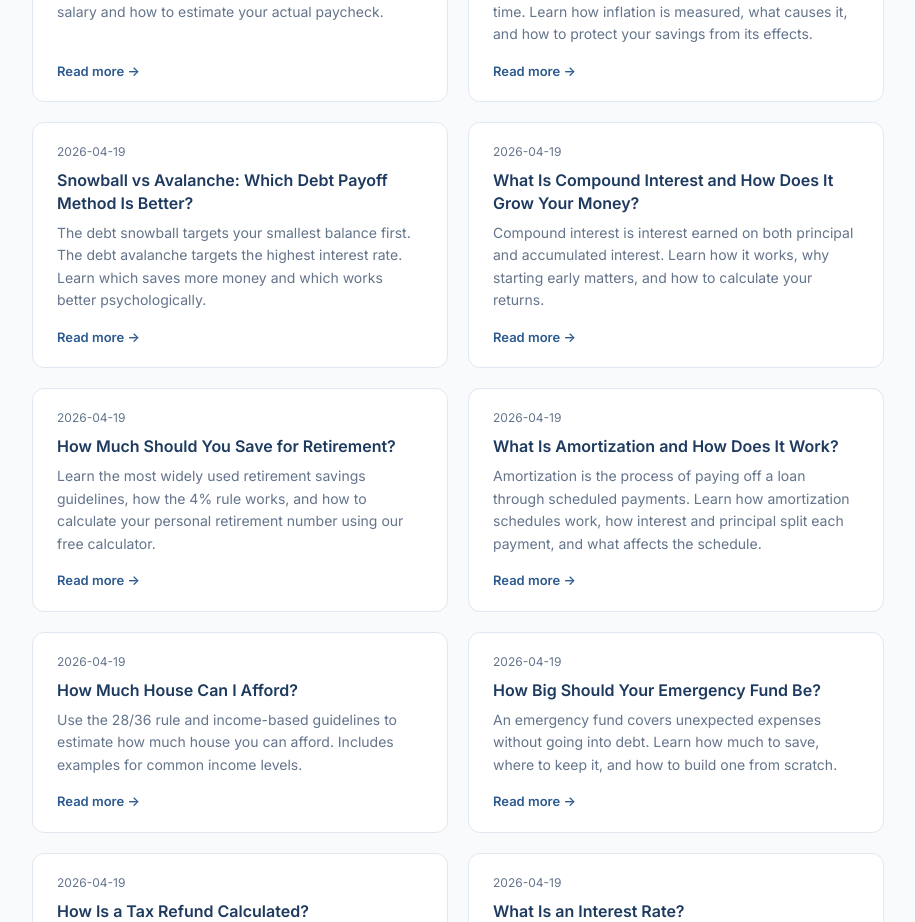
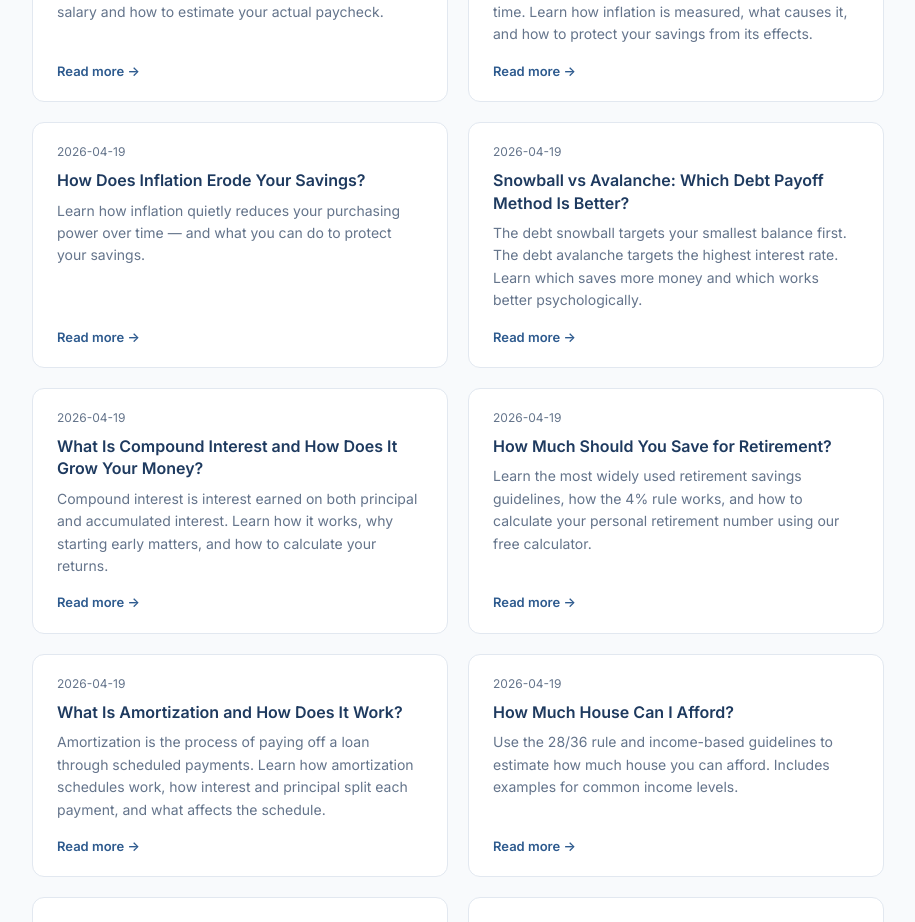
Before and after one commit to aure84/finance-calculator, a React (Vite) app: page /blog in a window 1280 px wide. Shown: the part 980-1902 px from the top of the page, without its empty margins (182-1097 px from the left). Built offline with nearby package versions, Linux system fonts and the light colour scheme.

Commit message:
feat: add how-inflation-erodes-savings blog post, cross-links, and sitemap entries

```diff
--- a/src/data/blogPosts.ts
+++ b/src/data/blogPosts.ts
@@ -286,8 +286,67 @@ export const blogPosts: BlogPost[] = [
     ],
     conclusion: 'Inflation is a silent tax on savings and a tailwind for fixed-rate borrowers. Plan your financial decisions with inflation in mind: invest rather than hoard cash, and lock in fixed rates when they are favorable.',
     relatedLinks: [
+      { label: 'Inflation Calculator', to: '/inflation-calculator' },
       { label: 'Compound Interest Calculator', to: '/compound-interest-calculator' },
       { label: 'Retirement Calculator', to: '/retirement-calculator' },
+    ],
+  },
+
+  {
+    slug: 'how-inflation-erodes-savings',
+    title: 'How Does Inflation Erode Your Savings?',
+    date: '2026-04-19',
+    description: 'Learn how inflation quietly reduces your purchasing power over time — and what you can do to protect your savings.',
+    intro: "Inflation is often described as a hidden tax. You don't see it on a bill, but every year it quietly chips away at the value of your money. Even a modest 3% annual inflation rate cuts your purchasing power nearly in half over 25 years. Understanding how inflation erodes savings is the first step toward protecting them.",
+    sections: [
+      {
+        heading: 'What Does "Eroding Savings" Mean?',
+        paragraphs: [
+          'When inflation rises faster than your savings account interest rate, your money loses real value. A $10,000 balance that earns 1% interest while inflation runs at 3% loses purchasing power every year — even though the number on your statement grows.',
+          'The math is straightforward: at 3% annual inflation, $10,000 today buys only about $7,440 worth of goods in 10 years.',
+        ],
+      },
+      {
+        heading: 'How Quickly Does It Add Up?',
+        paragraphs: [
+          'The effect compounds over time. Small rate differences matter enormously over long periods.',
+        ],
+        list: [
+          '3% inflation, 10 years: $10,000 → ~$7,440 in real value',
+          '3% inflation, 20 years: $10,000 → ~$5,537',
+          '7% inflation, 10 years: $10,000 → ~$5,083',
+        ],
+      },
+      {
+        heading: 'Which Savings Are Most at Risk?',
+        paragraphs: [
+          'Not all savings carry the same inflation risk. Cash and low-yield accounts offer no protection. Fixed instruments lock you into below-inflation returns for years.',
+        ],
+        list: [
+          'Cash: 100% exposed to inflation',
+          'Low-yield savings accounts: exposed if yield is below the inflation rate',
+          'Fixed-rate bonds with long maturities: locked into below-inflation returns',
+          'Pensions without cost-of-living adjustments: real value falls each year',
+        ],
+      },
+      {
+        heading: 'How to Protect Your Savings',
+        paragraphs: [
+          'No strategy eliminates inflation risk entirely, but these approaches reduce it significantly.',
+        ],
+        list: [
+          'Invest in assets that historically outpace inflation — equities, real estate, inflation-linked bonds such as TIPS',
+          'Use a high-yield savings account — rates above 4–5% can offset moderate inflation',
+          'Diversify across currencies — if your home currency inflates rapidly, foreign assets preserve value',
+          'Review fixed expenses regularly — renegotiate contracts and subscriptions',
+        ],
+      },
+    ],
+    conclusion: "Inflation won't stop, but ignoring it is the costliest mistake. Use our Inflation Calculator to see exactly how inflation affects your money over time — then act on what you find.",
+    relatedLinks: [
+      { label: 'Inflation Calculator', to: '/inflation-calculator' },
+      { label: 'Compound Interest Calculator', to: '/compound-interest-calculator' },
+      { label: 'Savings Goal Calculator', to: '/savings-goal-calculator' },
     ],
   },
 
--- a/src/pages/CompoundPage.tsx
+++ b/src/pages/CompoundPage.tsx
@@ -106,6 +106,7 @@ export default function CompoundPage() {
         { label: 'What Is Compound Interest?', to: '/blog/what-is-compound-interest', description: 'How compound interest grows your money exponentially over time.' },
         { label: 'Compound vs Simple Interest', to: '/blog/compound-vs-simple-interest', description: 'Learn the key difference and when each type applies.' },
         { label: 'How Much Should You Save for Retirement?', to: '/blog/how-much-to-save-for-retirement', description: 'The 4% rule, age-based milestones, and how to close the gap.' },
+        { label: 'How Does Inflation Erode Your Savings?', to: '/blog/how-inflation-erodes-savings', description: 'Why cash loses value over time and what you can do about it.' },
       ]} />
     </main>
   )
--- a/src/pages/RetirementPage.tsx
+++ b/src/pages/RetirementPage.tsx
@@ -106,6 +106,7 @@ export default function RetirementPage() {
         { label: 'How Much Should You Save for Retirement?', to: '/blog/how-much-to-save-for-retirement', description: 'The 4% rule, savings rate benchmarks, and age-based milestones.' },
         { label: 'What Is a 401(k)?', to: '/blog/what-is-401k', description: 'How 401(k) contributions, employer matching, and Roth vs traditional work.' },
         { label: 'What Is Compound Interest?', to: '/blog/what-is-compound-interest', description: 'Why starting early makes such a dramatic difference to retirement savings.' },
+        { label: 'How Does Inflation Erode Your Savings?', to: '/blog/how-inflation-erodes-savings', description: 'Why cash loses value over time and what you can do about it.' },
       ]} />
     </main>
   )
--- a/src/pages/SavingsGoalPage.tsx
+++ b/src/pages/SavingsGoalPage.tsx
@@ -101,6 +101,7 @@ export default function SavingsGoalPage() {
         { label: 'How Long to Reach Your Savings Goal?', to: '/blog/how-long-to-reach-savings-goal', description: 'The formula behind savings timelines and how to shorten them.' },
         { label: 'How Big Should Your Emergency Fund Be?', to: '/blog/emergency-fund-guide', description: 'How much to save, where to keep it, and how to build it from scratch.' },
         { label: 'Compound vs Simple Interest', to: '/blog/compound-vs-simple-interest', description: 'Why the interest type on your savings account matters.' },
+        { label: 'How Does Inflation Erode Your Savings?', to: '/blog/how-inflation-erodes-savings', description: 'Why cash loses value over time and what you can do about it.' },
       ]} />
     </main>
   )
```
Also changed, not shown: 1 other file (tests, documents, lock files or other folders).
